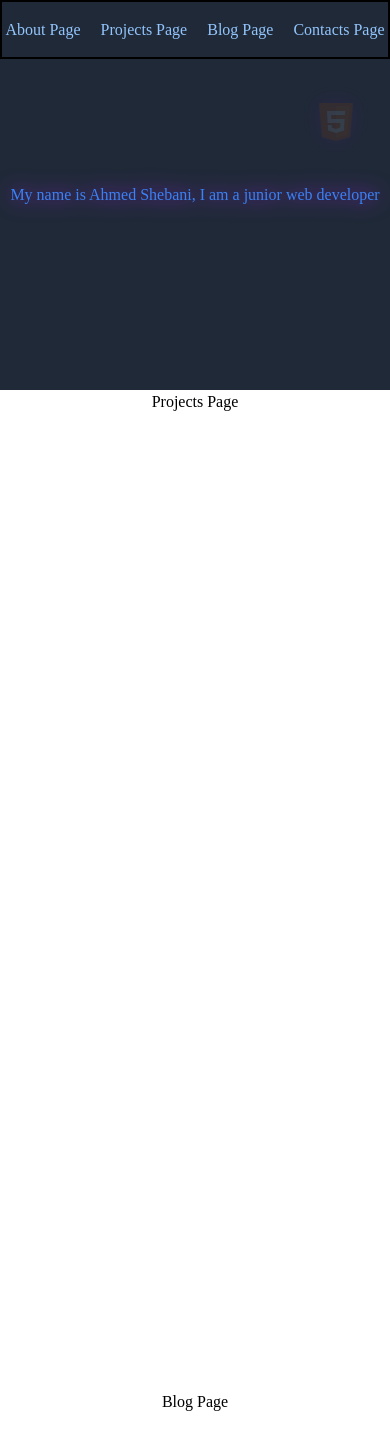
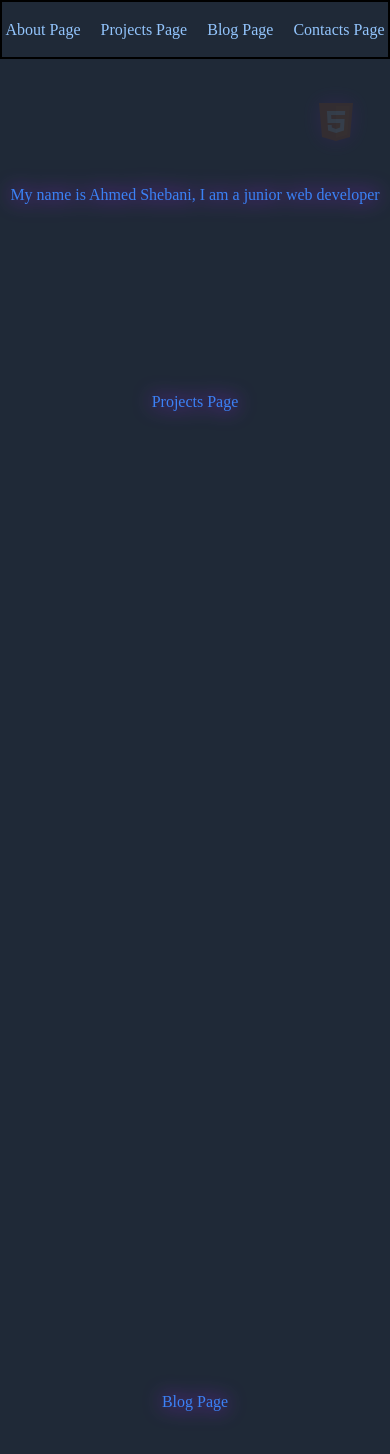
Before and after one commit to ShiboSoftwareDev/Portfolio, a React (Vite) app: page / in a window 390 px wide. Shown: the top 1454 px of the page. Built offline with nearby package versions, Linux system fonts and the light colour scheme; a web font is replaced by a local one.

Commit message:
modified media queries and tweaked colors

```diff
--- a/src/pages/AboutPage.jsx
+++ b/src/pages/AboutPage.jsx
@@ -12,7 +12,7 @@ export default function AboutPage() {
   return (
     <section
       onClick={toggle}
-      className="relative flex items-center justify-center w-full aspect-[1/1] md:aspect-[1/0.8] xl:aspect-[1/0.6] bg-gray-800"
+      className="relative flex items-center justify-center w-full aspect-[1/1] md:aspect-[1/0.7] lg:aspect-[1/0.6] xl:aspect-[1/0.5] bg-gray-800"
     >
       <h1
         id="aboutPage"
--- a/src/pages/BlogPage.jsx
+++ b/src/pages/BlogPage.jsx
@@ -1,7 +1,12 @@
 export default function BlogPage() {
   return (
-    <section className=" text-center w-full  h-[1000px]">
-      <h1 id="blogPage">Blog Page</h1>
+    <section className="bg-gray-800 text-center w-full  h-[1000px]">
+      <h1
+        id="blogPage"
+        className="text-blue-500 drop-shadow-[0_0_10px_rgba(171,32,253,1)]"
+      >
+        Blog Page
+      </h1>
     </section>
   );
 }
--- a/src/pages/ContactsPage.jsx
+++ b/src/pages/ContactsPage.jsx
@@ -1,7 +1,12 @@
 export default function ContactsPage() {
   return (
-    <section className=" text-center w-full  h-[1000px]">
-      <h1 id="contactsPage">Contacts Page</h1>
+    <section className="bg-gray-800 text-center w-full  h-[1000px]">
+      <h1
+        id="contactsPage"
+        className="text-blue-500 drop-shadow-[0_0_10px_rgba(171,32,253,1)]"
+      >
+        Contacts Page
+      </h1>
     </section>
   );
 }
--- a/src/pages/ProjectsPage.jsx
+++ b/src/pages/ProjectsPage.jsx
@@ -1,7 +1,12 @@
 export default function ProjectsPage() {
   return (
-    <section className=" text-center w-full  h-[1000px]">
-      <h1 id="projectsPage">Projects Page</h1>
+    <section className="bg-gray-800 text-center w-full  h-[1000px]">
+      <h1
+        id="projectsPage"
+        className="text-blue-500 drop-shadow-[0_0_10px_rgba(171,32,253,1)]"
+      >
+        Projects Page
+      </h1>
     </section>
   );
 }
```
